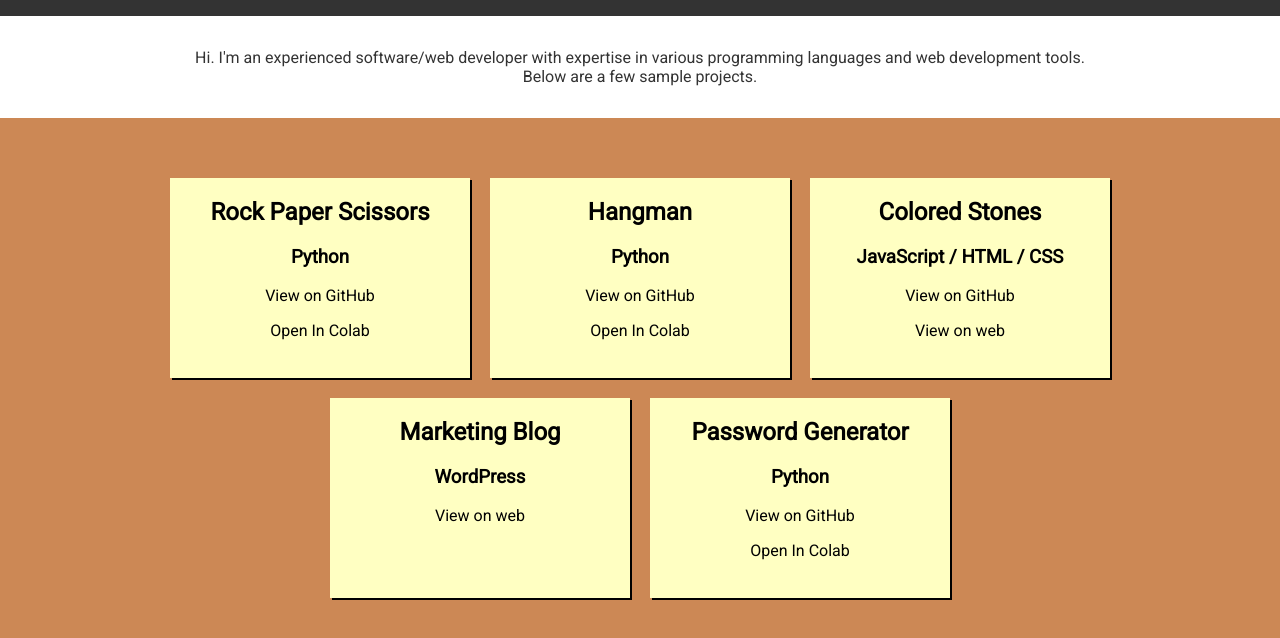
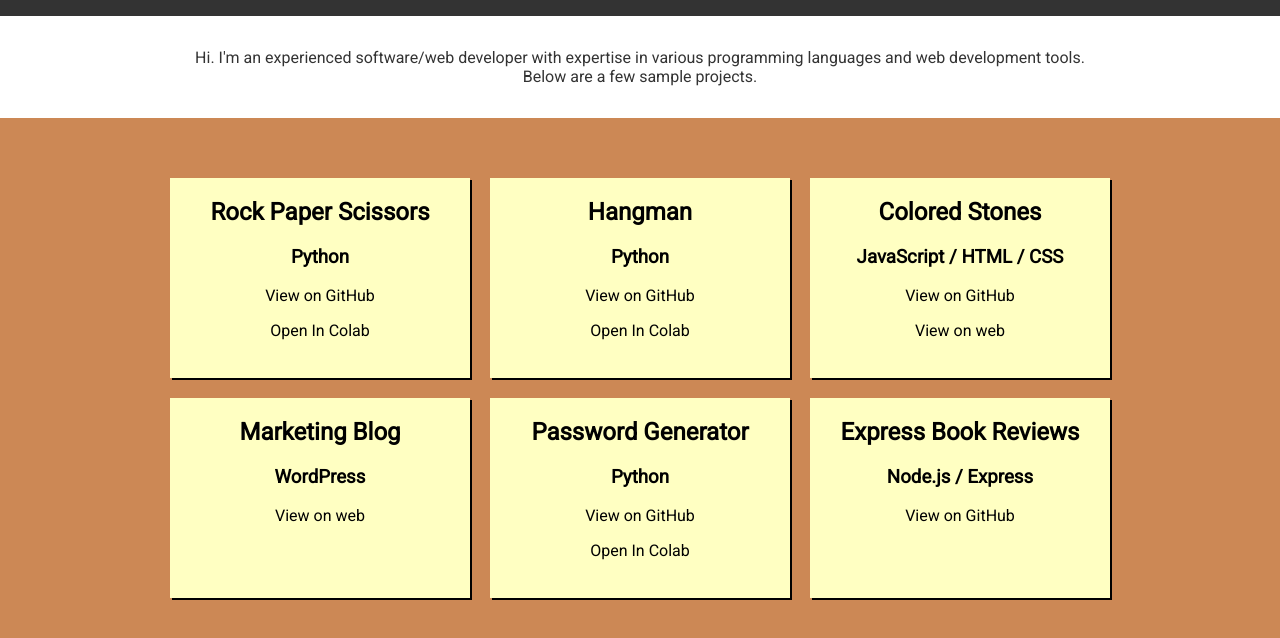
Before and after one commit to chrislockwoodfl/chrislockwoodfl.github.io, a plain HTML site: page index.html in a window 1280 px wide. Shown: the part 144-782 px from the top of the page. Drawn offline with Linux system fonts and the light colour scheme.

Commit message:
Add files via upload

```diff
--- a/index.html
+++ b/index.html
@@ -69,6 +69,13 @@
             <p><a href="https://github.com/chrislockwoodfl/password-generator" target="_blank">View on GitHub</a></p>
             <p><a href="https://colab.research.google.com/github/chrislockwoodfl/password-generator/blob/main/password.ipynb" target="_blank">Open In Colab</a></p>
           </li>
+           <li class="tile__item">
+             <h2>Express Book Reviews</h2>
+             <h3>Node.js / Express</h3>
+
+            <p><a href="https://github.com/chrislockwoodfl/expressBookReviews/blob/main/README.md" target="_blank">View on GitHub</a></p>
+          </li>
+
         </ul>
       </div>
 
```
